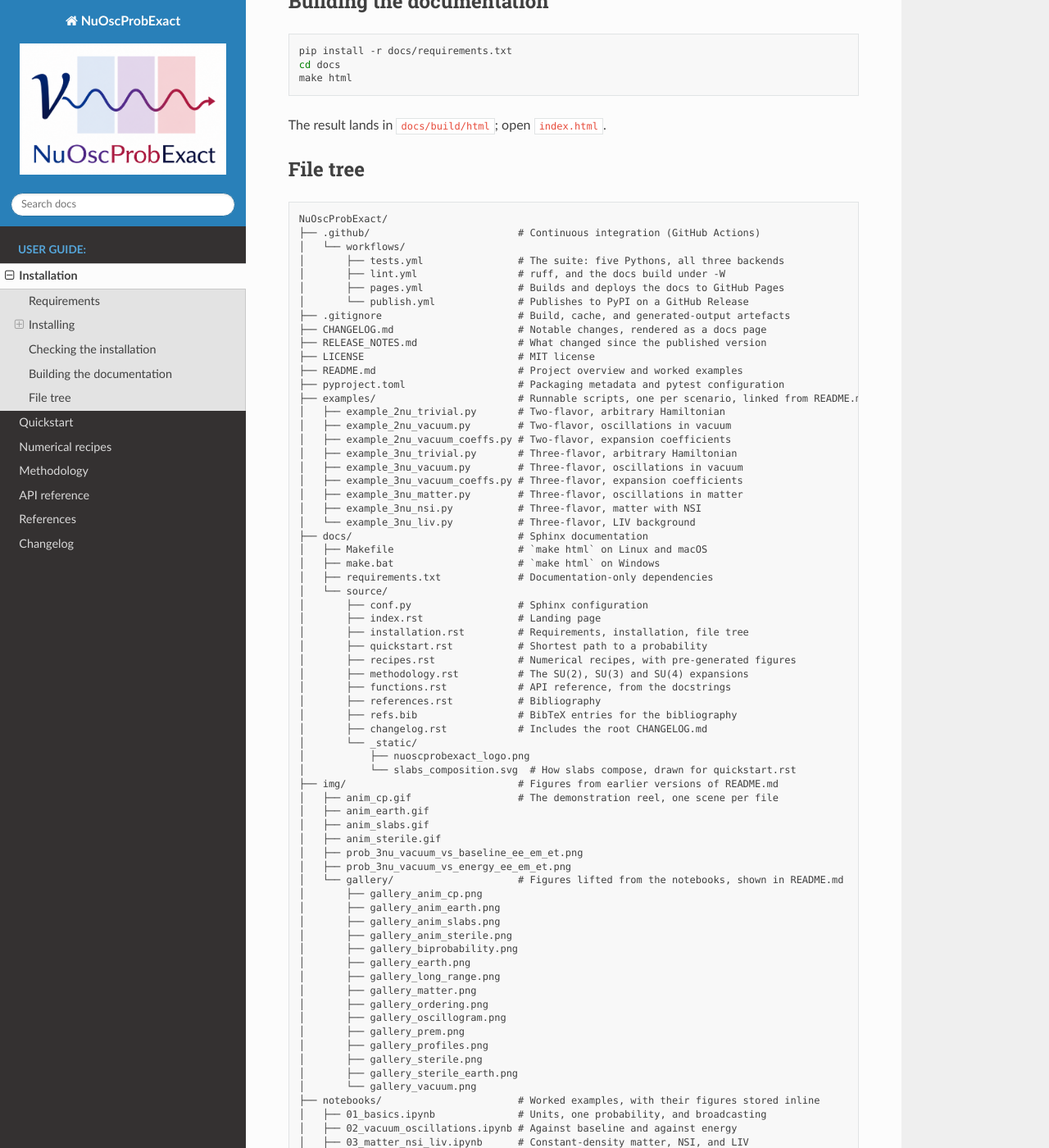
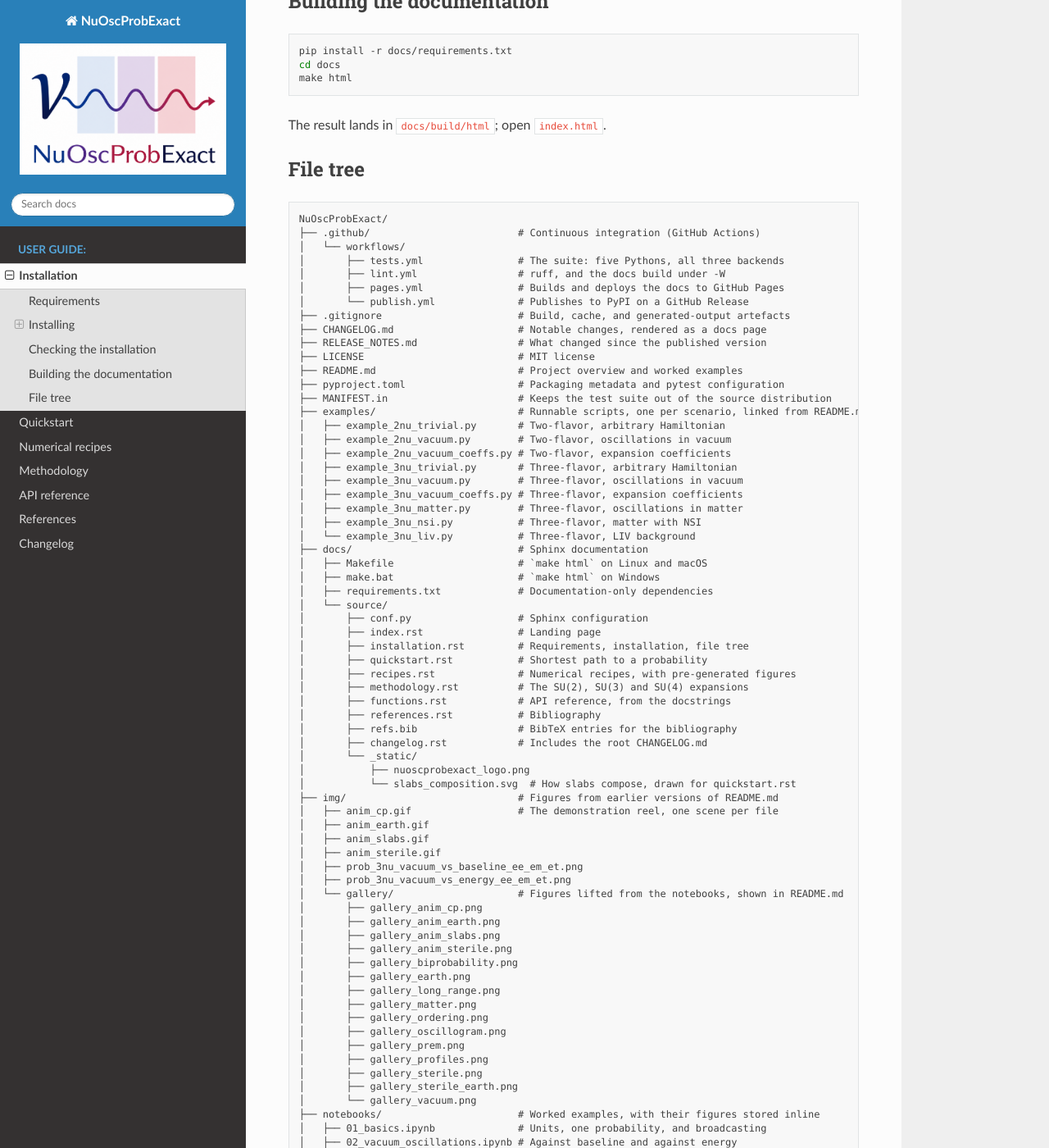
Before and after one commit to mbustama/NuOscProbExact, a Sphinx documentation site: the page built from docs/source/installation.rst, in a window 1280 px wide and 1400 px high, scrolled down 2921 px. Shown: the whole window at 82% size. Built offline with Sphinx 7.4.7 and the Read the Docs theme 3.1.0, drawn with Linux system fonts in a browser that asks for light colours; some of the changed text lies outside the part shown.

Commit message:
Stop shipping a test suite the sdist cannot collect
`python -m build` produced an sdist carrying 22 of the 41 files in `tests/`:
setuptools' legacy default sweeps in `tests/test*.py` but not `conftest.py`,
which every one of those modules imports for `ATOL` and `traceless`.  Running
`pytest` in an unpacked sdist gave 13 collection errors, all
`ModuleNotFoundError: No module named 'conftest'`.  Anyone who tried it would
have concluded the package was broken.

Pruned rather than completed, and the reason is worth recording: much of this
suite tests the *repository*, not the library.  `test_file_tree.py` shells out
to `git ls-files`, `test_documented_figures.py` reads `docs/source/*.rst`, and
the notebook-count guard reads `notebooks/`.  None of that is in an sdist and
there is no checkout to ask, so making the suite pass from a tarball would
mean shipping essentially the whole repository and then weakening the guards
most worth having.

Found by building the artefacts and using them, which no check here did.  Both
were also verified to install into a clean virtual environment and compute
bit-identical probabilities to the source tree -- including from the wheel
under numpy 2.4.6 against 1.26.4 locally, which extends the bit-identity
claim in the release notes across numpy versions as well as numba ones.

780 tests, ruff clean, file tree current.

```diff
--- a/docs/source/installation.rst
+++ b/docs/source/installation.rst
@@ -182,6 +182,7 @@
    ├── LICENSE                          # MIT license
    ├── README.md                        # Project overview and worked examples
    ├── pyproject.toml                   # Packaging metadata and pytest configuration
+   ├── MANIFEST.in                      # Keeps the test suite out of the source distribution
    ├── examples/                        # Runnable scripts, one per scenario, linked from README.md
    │   ├── example_2nu_trivial.py       # Two-flavor, arbitrary Hamiltonian
    │   ├── example_2nu_vacuum.py        # Two-flavor, oscillations in vacuum
```
Also changed, not shown: README.md (+1 -0 lines), 2 other files.
